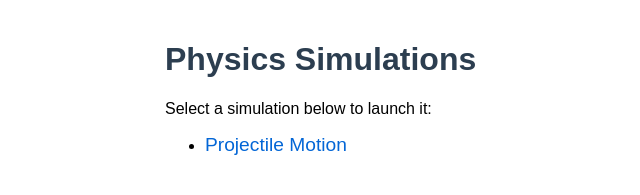
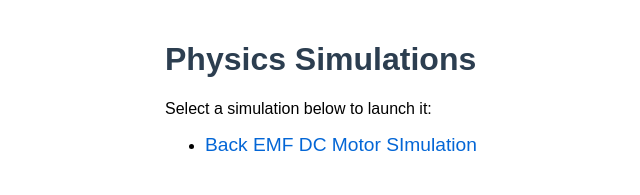
Before and after one commit to HoltPhysics/Simulations, a plain HTML site: page index.html in a window 1280 px wide. Shown: the whole page, without its empty margins (75-715 px from the left). Drawn offline with Linux system fonts and the light colour scheme.

Commit message:
Update index.html

```diff
--- a/index.html
+++ b/index.html
@@ -16,7 +16,7 @@
     <p>Select a simulation below to launch it:</p>
 
     <ul>
-        <li><a href="Back-EMF-Sim.html">Projectile Motion</a></li>
+        <li><a href="Back-EMF-Sim.html">Back EMF DC Motor SImulation</a></li>
     </ul>
 
 </body>
```
